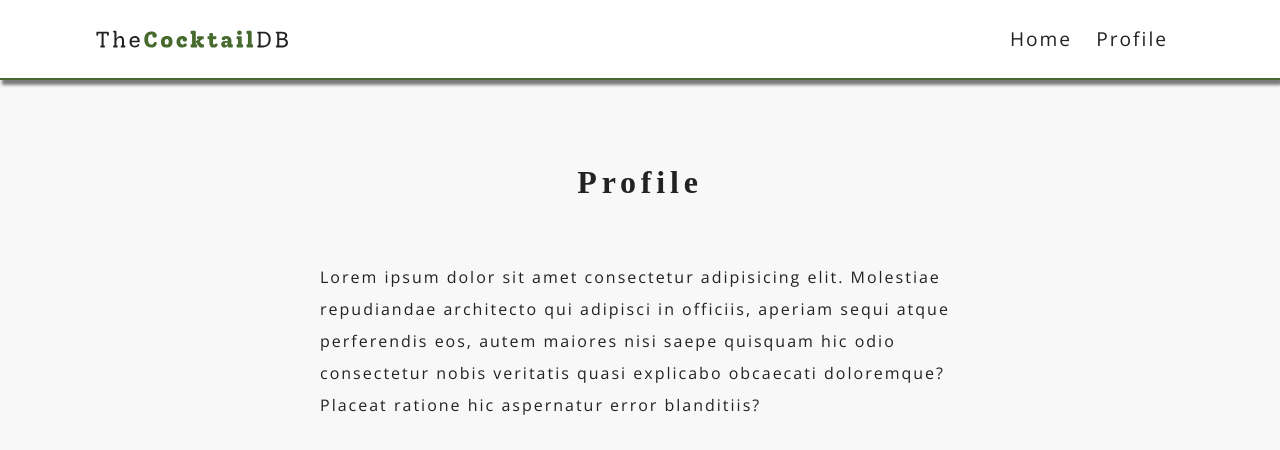
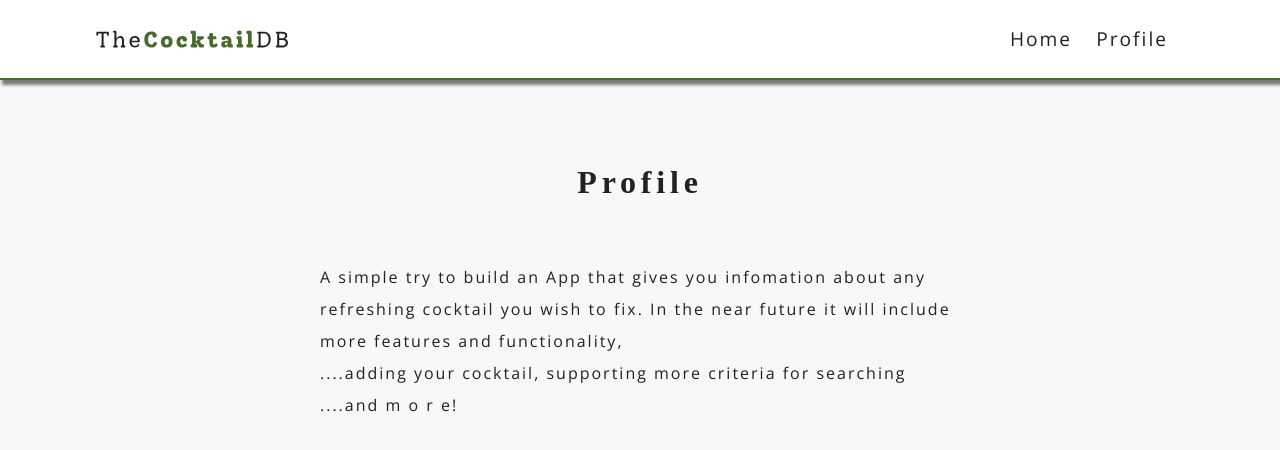
Before and after one commit to athanadrian/react-hooks-coctails, a React (Create React App) app: page /profile in a window 1280 px wide. Shown: the top 450 px of the page. Built offline with nearby package versions, Linux system fonts and the light colour scheme; a web font is replaced by a local one.

Commit message:
updating profile

```diff
--- a/src/pages/Profile.js
+++ b/src/pages/Profile.js
@@ -5,11 +5,12 @@ const Profile = () => {
     <section className="section profile-section">
       <h1 className="section-title">Profile</h1>
       <p>
-        Lorem ipsum dolor sit amet consectetur adipisicing elit. Molestiae
-        repudiandae architecto qui adipisci in officiis, aperiam sequi atque
-        perferendis eos, autem maiores nisi saepe quisquam hic odio consectetur
-        nobis veritatis quasi explicabo obcaecati doloremque? Placeat ratione
-        hic aspernatur error blanditiis?
+        A simple try to build an App that gives you infomation about any
+        refreshing cocktail you wish to fix. In the near future it will include
+        more features and functionality, <br />
+        ....adding your cocktail, supporting more criteria for searching
+        <br />
+        ....and m o r e!
       </p>
     </section>
   );
```
